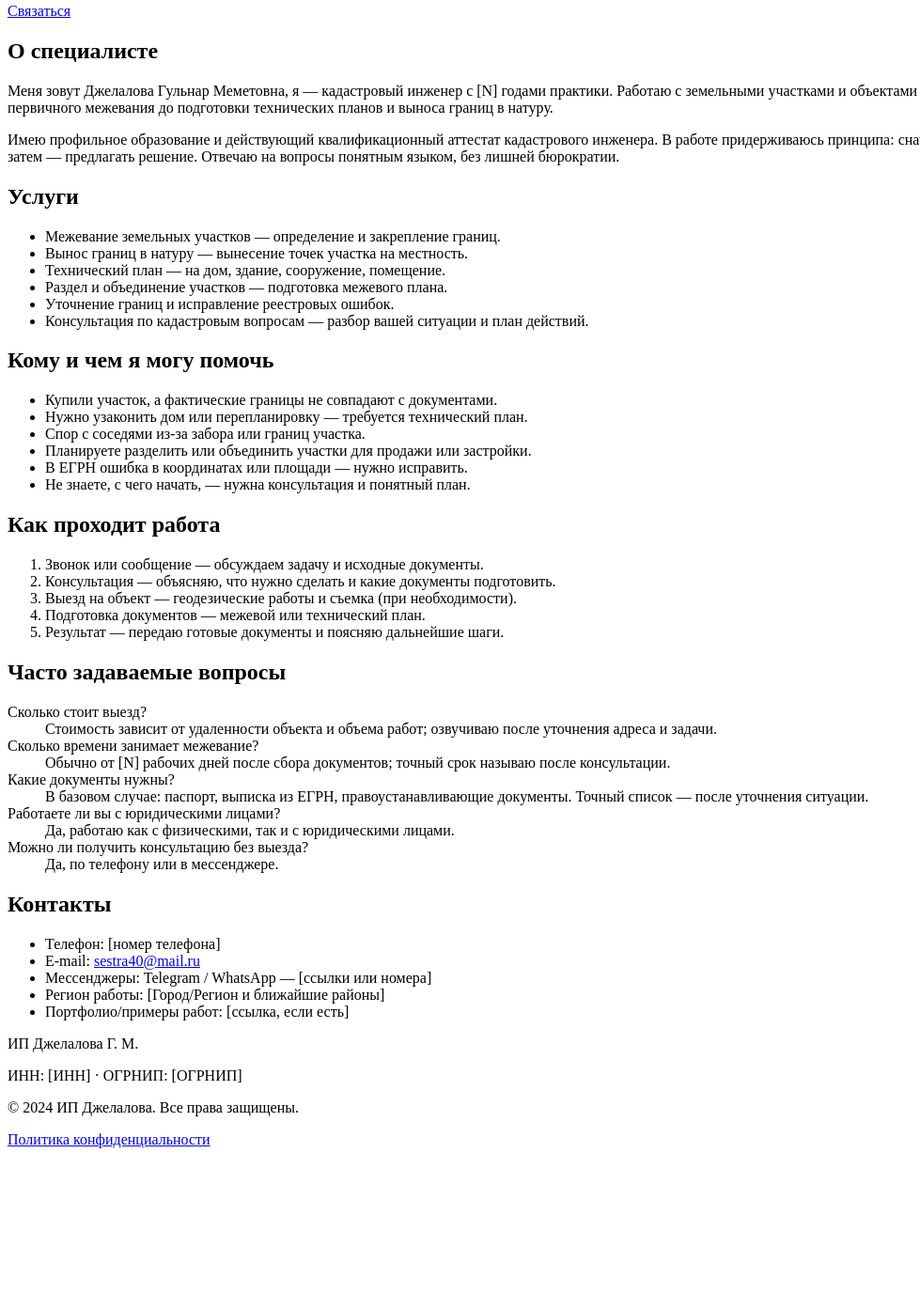
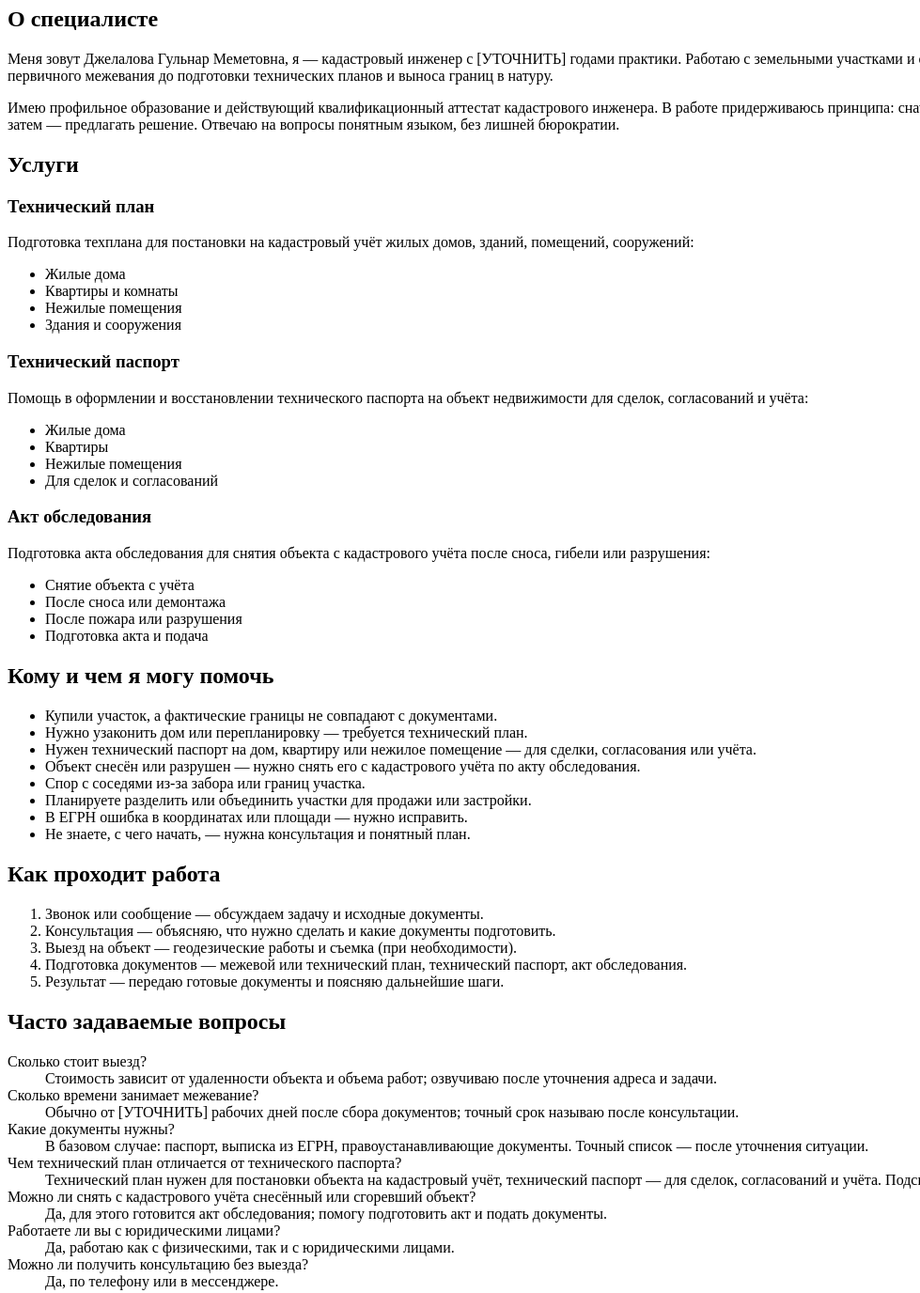
Before and after one commit to ArsOst/site_ip_mama_v1, a plain HTML site: page index.html in a window 1280 px wide. Shown: the part 111-1487 px from the top of the page at 94% size, without its empty margins (0-979 px from the left). Before the commit the page ends 1349 px from the top, so only its background shows below. Drawn offline with Linux system fonts and the light colour scheme.

Commit message:
Изменен текст под структуру 3

```diff
--- a/index.html
+++ b/index.html
@@ -9,14 +9,14 @@
 
     <!-- ============================================================
          ШАПКА (HEADER)
-         Что это: верхний блок сайта с именем, описанием услуг и кнопкой связи.
-         Что можно менять: имя специалиста, город/регион, текст подзаголовка,
-         текст кнопки-якоря (ссылка ведёт на блок контактов #contacts).
+         Что это: верхний блок сайта с именем, описанием услуг.
+         Что можно менять: ФИО специалиста (Джелалова Г.М.), регион работы,
+         текст подзаголовка. Кнопка-якорь «Связаться» в этой версии структуры
+         не предусмотрена — при необходимости добавьте <a href="#contacts">.
          ============================================================ -->
     <header id="top">
         <h1>ИП Джелалова Г.М. — кадастровый инженер</h1>
-        <p>Межевание, технические планы и вынос границ в натуру в Казани и регионах</p>
-        <a href="#contacts">Связаться</a>
+        <p>Межевание, технические планы и вынос границ в натуру в [УТОЧНИТЬ]</p>
     </header>
 
     <main>
@@ -24,44 +24,70 @@
         <!-- ============================================================
              БЛОК «О СПЕЦИАЛИСТЕ» (SECTION)
              Что это: рассказ о кадастровом инженере, его опыте и подходе к работе.
-             Что можно менять: имя и отчество, количество лет практики ([N]),
-             формулировки об образовании и принципах работы.
+             Что можно менять: ФИО (Джелалова Гульнар Меметовна), количество лет
+             практики ([УТОЧНИТЬ]), формулировки об образовании и принципах работы.
              ============================================================ -->
         <section id="about">
             <h2>О специалисте</h2>
-            <p>Меня зовут Джелалова Гульнар Меметовна, я — кадастровый инженер с [N] годами практики. Работаю с земельными участками и объектами капитального строительства: от первичного межевания до подготовки технических планов и выноса границ в натуру.</p>
+            <p>Меня зовут Джелалова Гульнар Меметовна, я — кадастровый инженер с [УТОЧНИТЬ] годами практики. Работаю с земельными участками и объектами капитального строительства: от первичного межевания до подготовки технических планов и выноса границ в натуру.</p>
             <p>Имею профильное образование и действующий квалификационный аттестат кадастрового инженера. В работе придерживаюсь принципа: сначала разобраться в ситуации клиента, затем — предлагать решение. Отвечаю на вопросы понятным языком, без лишней бюрократии.</p>
         </section>
 
         <!-- ============================================================
              БЛОК «УСЛУГИ» (SECTION)
-             Что это: перечень услуг кадастрового инженера.
-             Что можно менять: добавлять/удалять пункты списка, корректировать
-             формулировки услуг и их описания.
+             Что это: перечень услуг — технический план, технический паспорт,
+             акт обследования, каждый с подсписком вариантов.
+             Что можно менять: названия услуг, состав подсписков, формулировки
+             описаний. Обратите внимание: в этой версии межевание и вынос границ
+             в натуру упоминаются только в шапке и в «О специалисте», но не в
+             списке услуг — при необходимости добавьте их отдельными пунктами.
              ============================================================ -->
         <section id="services">
             <h2>Услуги</h2>
+
+            <h3>Технический план</h3>
+            <p>Подготовка техплана для постановки на кадастровый учёт жилых домов, зданий, помещений, сооружений:</p>
             <ul>
-                <li>Межевание земельных участков — определение и закрепление границ.</li>
-                <li>Вынос границ в натуру — вынесение точек участка на местность.</li>
-                <li>Технический план — на дом, здание, сооружение, помещение.</li>
-                <li>Раздел и объединение участков — подготовка межевого плана.</li>
-                <li>Уточнение границ и исправление реестровых ошибок.</li>
-                <li>Консультация по кадастровым вопросам — разбор вашей ситуации и план действий.</li>
+                <li>Жилые дома</li>
+                <li>Квартиры и комнаты</li>
+                <li>Нежилые помещения</li>
+                <li>Здания и сооружения</li>
+            </ul>
+
+            <h3>Технический паспорт</h3>
+            <p>Помощь в оформлении и восстановлении технического паспорта на объект недвижимости для сделок, согласований и учёта:</p>
+            <ul>
+                <li>Жилые дома</li>
+                <li>Квартиры</li>
+                <li>Нежилые помещения</li>
+                <li>Для сделок и согласований</li>
+            </ul>
+
+            <h3>Акт обследования</h3>
+            <p>Подготовка акта обследования для снятия объекта с кадастрового учёта после сноса, гибели или разрушения:</p>
+            <ul>
+                <li>Снятие объекта с учёта</li>
+                <li>После сноса или демонтажа</li>
+                <li>После пожара или разрушения</li>
+                <li>Подготовка акта и подача</li>
             </ul>
         </section>
 
         <!-- ============================================================
              БЛОК «КОМУ И ЧЕМ Я МОГУ ПОМОЧЬ» (SECTION)
-             Что это: типовые жизненные ситуации клиентов, с которыми работает специалист.
-             Что можно менять: список ситуаций — добавлять новые, убирать неактуальные,
-             переформулировать описания.
+             Что это: типовые жизненные ситуации клиентов, с которыми работает
+             специалист. В этой версии список расширен пунктами про технический
+             паспорт и акт обследования.
+             Что можно менять: список ситуаций — добавлять, удалять,
+             переформулировать.
              ============================================================ -->
         <section id="help">
             <h2>Кому и чем я могу помочь</h2>
             <ul>
                 <li>Купили участок, а фактические границы не совпадают с документами.</li>
                 <li>Нужно узаконить дом или перепланировку — требуется технический план.</li>
+                <li>Нужен технический паспорт на дом, квартиру или нежилое помещение — для сделки, согласования или учёта.</li>
+                <li>Объект снесён или разрушен — нужно снять его с кадастрового учёта по акту обследования.</li>
                 <li>Спор с соседями из-за забора или границ участка.</li>
                 <li>Планируете разделить или объединить участки для продажи или застройки.</li>
                 <li>В ЕГРН ошибка в координатах или площади — нужно исправить.</li>
@@ -72,8 +98,8 @@
         <!-- ============================================================
              БЛОК «КАК ПРОХОДИТ РАБОТА» (SECTION)
              Что это: пошаговое описание процесса работы с клиентом.
-             Что можно менять: количество и содержание шагов, порядок этапов,
-             формулировки действий.
+             Что можно менять: количество и содержание шагов, порядок этапов.
+             В этой версии шаг 4 дополнен техническим паспортом и актом обследования.
              ============================================================ -->
         <section id="process">
             <h2>Как проходит работа</h2>
@@ -81,7 +107,7 @@
                 <li>Звонок или сообщение — обсуждаем задачу и исходные документы.</li>
                 <li>Консультация — объясняю, что нужно сделать и какие документы подготовить.</li>
                 <li>Выезд на объект — геодезические работы и съемка (при необходимости).</li>
-                <li>Подготовка документов — межевой или технический план.</li>
+                <li>Подготовка документов — межевой или технический план, технический паспорт, акт обследования.</li>
                 <li>Результат — передаю готовые документы и поясняю дальнейшие шаги.</li>
             </ol>
         </section>
@@ -89,8 +115,10 @@
         <!-- ============================================================
              БЛОК «ЧАСТО ЗАДАВАЕМЫЕ ВОПРОСЫ» (SECTION)
              Что это: FAQ — ответы на типовые вопросы клиентов.
-             Что можно менять: вопросы и ответы, сроки ([N] рабочих дней),
-             условия работы, список документов.
+             Что можно менять: вопросы и ответы, сроки ([УТОЧНИТЬ] рабочих дней),
+             условия работы. В этой версии добавлены вопросы про разницу между
+             техническим планом и техническим паспортом, а также про снятие
+             снесённого/сгоревшего объекта с учёта.
              ============================================================ -->
         <section id="faq">
             <h2>Часто задаваемые вопросы</h2>
@@ -99,10 +127,16 @@
                 <dd>Стоимость зависит от удаленности объекта и объема работ; озвучиваю после уточнения адреса и задачи.</dd>
 
                 <dt>Сколько времени занимает межевание?</dt>
-                <dd>Обычно от [N] рабочих дней после сбора документов; точный срок называю после консультации.</dd>
+                <dd>Обычно от [УТОЧНИТЬ] рабочих дней после сбора документов; точный срок называю после консультации.</dd>
 
                 <dt>Какие документы нужны?</dt>
                 <dd>В базовом случае: паспорт, выписка из ЕГРН, правоустанавливающие документы. Точный список — после уточнения ситуации.</dd>
+
+                <dt>Чем технический план отличается от технического паспорта?</dt>
+                <dd>Технический план нужен для постановки объекта на кадастровый учёт, технический паспорт — для сделок, согласований и учёта. Подскажу, что нужно именно в вашей ситуации.</dd>
+
+                <dt>Можно ли снять с кадастрового учёта снесённый или сгоревший объект?</dt>
+                <dd>Да, для этого готовится акт обследования; помогу подготовить акт и подать документы.</dd>
 
                 <dt>Работаете ли вы с юридическими лицами?</dt>
                 <dd>Да, работаю как с физическими, так и с юридическими лицами.</dd>
@@ -116,17 +150,16 @@
              БЛОК «КОНТАКТЫ» (SECTION)
              Что это: контактная информация для связи со специалистом.
              Что можно менять: номер телефона, e-mail, ссылки на мессенджеры,
-             регион работы, ссылку на портфолио.
-             Сюда ведёт кнопка-якорь «Связаться» из шапки.
+             регион работы, ссылку на портфолио. Поля с [УТОЧНИТЬ] нужно заполнить.
              ============================================================ -->
         <section id="contacts">
             <h2>Контакты</h2>
             <ul>
-                <li>Телефон: [номер телефона]</li>
+                <li>Телефон: [УТОЧНИТЬ]</li>
                 <li>E-mail: <a href="mailto:sestra40@mail.ru">sestra40@mail.ru</a></li>
-                <li>Мессенджеры: Telegram / WhatsApp — [ссылки или номера]</li>
-                <li>Регион работы: [Город/Регион и ближайшие районы]</li>
-                <li>Портфолио/примеры работ: [ссылка, если есть]</li>
+                <li>Мессенджеры: Telegram / WhatsApp — [УТОЧНИТЬ]</li>
+                <li>Регион работы: [УТОЧНИТЬ]</li>
+                <li>Портфолио/примеры работ: [УТОЧНИТЬ]</li>
             </ul>
         </section>
 
@@ -135,12 +168,12 @@
     <!-- ============================================================
          ПОДВАЛ (FOOTER)
          Что это: нижний блок с реквизитами ИП и юридической информацией.
-         Что можно менять: имя отчество, ИНН, ОГРНИП, год копирайта,
+         Что можно менять: ФИО (Джелалова Г. М.), ИНН, ОГРНИП, год копирайта,
          ссылку на политику конфиденциальности.
          ============================================================ -->
     <footer>
         <p>ИП Джелалова Г. М.</p>
-        <p>ИНН: [ИНН] · ОГРНИП: [ОГРНИП]</p>
+        <p>ИНН: [УТОЧНИТЬ] · ОГРНИП: [УТОЧНИТЬ]</p>
         <p>© 2024 ИП Джелалова. Все права защищены.</p>
         <p><a href="#privacy">Политика конфиденциальности</a></p>
     </footer>
```
